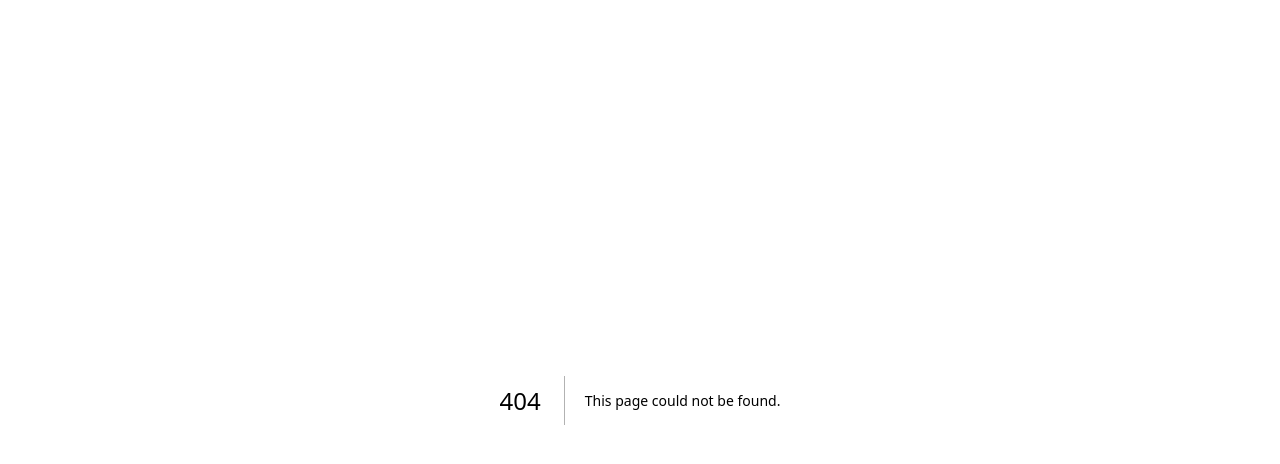
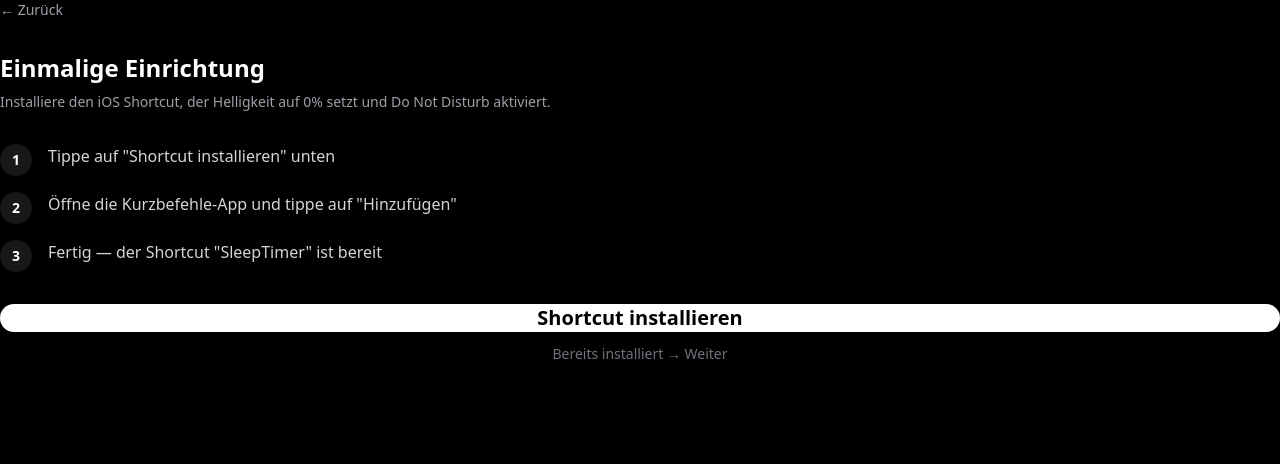
Before and after one commit to aidt2205/mobile-sleeper, a Next.js app: page /shortcuts in a window 1280 px wide. Before the commit this address had no page. Shown: the top 464 px of the page. Built offline with nearby package versions, Linux system fonts and the light colour scheme.

Commit message:
feat: Shortcuts Setup and trigger screen

```diff
--- /dev/null
+++ b/app/shortcuts/page.tsx
@@ -0,0 +1,98 @@
+'use client'
+
+import { Suspense } from 'react'
+import { useRouter, useSearchParams } from 'next/navigation'
+import { useLocalStorage } from '@/hooks/useLocalStorage'
+import { buildShortcutLink } from '@/lib/shortcuts'
+
+// Replace with real iCloud link after creating the Shortcut on your iPhone
+const ICLOUD_SHORTCUT_URL = 'https://www.icloud.com/shortcuts/REPLACE_ME'
+
+const STEPS = [
+  'Tippe auf "Shortcut installieren" unten',
+  'Öffne die Kurzbefehle-App und tippe auf "Hinzufügen"',
+  'Fertig — der Shortcut "SleepTimer" ist bereit',
+]
+
+function ShortcutsContent() {
+  const router = useRouter()
+  const searchParams = useSearchParams()
+  const minutes = parseInt(searchParams.get('minutes') ?? '30', 10)
+  const [setupDone, setSetupDone] = useLocalStorage<boolean>('sleeper-shortcut-setup', false)
+
+  const handleTrigger = () => {
+    window.location.href = buildShortcutLink(minutes)
+  }
+
+  if (setupDone) {
+    return (
+      <main className="flex flex-col items-center justify-center min-h-dvh px-6 gap-8">
+        <div className="flex flex-col items-center gap-2">
+          <p className="text-5xl">⏱️</p>
+          <h2 className="text-2xl font-semibold">Sleep Timer</h2>
+          <p className="text-zinc-400 text-sm">{minutes} Min · Helligkeit 0% · Do Not Disturb</p>
+        </div>
+        <div className="flex flex-col gap-4 w-full max-w-sm">
+          <button
+            onClick={handleTrigger}
+            className="py-5 rounded-full bg-white text-black text-xl font-semibold"
+          >
+            Shortcut starten
+          </button>
+          <p className="text-zinc-600 text-xs text-center">
+            Wechsle danach zu Netflix, YouTube oder einer anderen App
+          </p>
+        </div>
+        <button onClick={() => router.push('/')} className="text-zinc-500 text-sm">
+          ← Zurück
+        </button>
+      </main>
+    )
+  }
+
+  return (
+    <main className="flex flex-col min-h-dvh px-6 py-12 gap-8">
+      <button onClick={() => router.push('/')} className="text-zinc-400 text-sm self-start">
+        ← Zurück
+      </button>
+      <div className="flex flex-col gap-2">
+        <h2 className="text-2xl font-semibold">Einmalige Einrichtung</h2>
+        <p className="text-zinc-400 text-sm">
+          Installiere den iOS Shortcut, der Helligkeit auf 0% setzt und Do Not Disturb aktiviert.
+        </p>
+      </div>
+      <div className="flex flex-col gap-4">
+        {STEPS.map((step, i) => (
+          <div key={i} className="flex items-start gap-4">
+            <span className="w-8 h-8 rounded-full bg-zinc-900 text-white flex items-center justify-center text-sm font-bold shrink-0">
+              {i + 1}
+            </span>
+            <p className="text-zinc-300 text-base pt-1">{step}</p>
+          </div>
+        ))}
+      </div>
+      <div className="flex flex-col gap-3 mt-auto">
+        <a
+          href={ICLOUD_SHORTCUT_URL}
+          className="block py-5 rounded-full bg-white text-black text-xl font-semibold text-center"
+        >
+          Shortcut installieren
+        </a>
+        <button
+          onClick={() => setSetupDone(true)}
+          className="py-4 text-zinc-500 text-sm"
+        >
+          Bereits installiert → Weiter
+        </button>
+      </div>
+    </main>
+  )
+}
+
+export default function ShortcutsPage() {
+  return (
+    <Suspense>
+      <ShortcutsContent />
+    </Suspense>
+  )
+}
```
